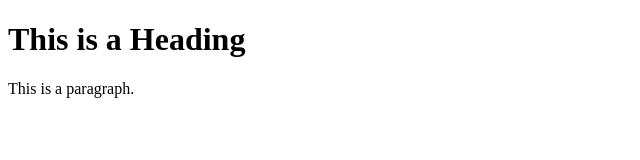
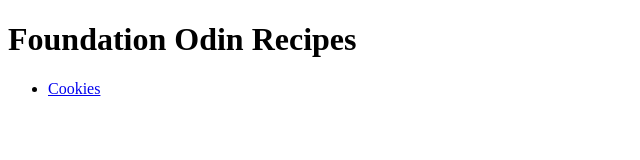
Before and after one commit to williamthome/odin-recipe, a plain HTML site: page index.html in a window 1280 px wide. Shown: the whole page, without its empty margins (0-640 px from the left). Drawn offline with Linux system fonts and the light colour scheme.

Commit message:
refactor: create a recipes list

```diff
--- a/index.html
+++ b/index.html
@@ -1,10 +1,12 @@
 <!DOCTYPE html>
 <html>
 <head>
-  <title>Page Title</title>
+  <title>Foundation Odin Recipes</title>
 </head>
 <body>
-  <h1>This is a Heading</h1>
-  <p>This is a paragraph.</p>
+  <h1>Foundation Odin Recipes</h1>
+  <ul>
+    <li><a href="odin-recipes/cookies.html">Cookies</a></li>
+  <ul>
 </body>
 </html>
```
